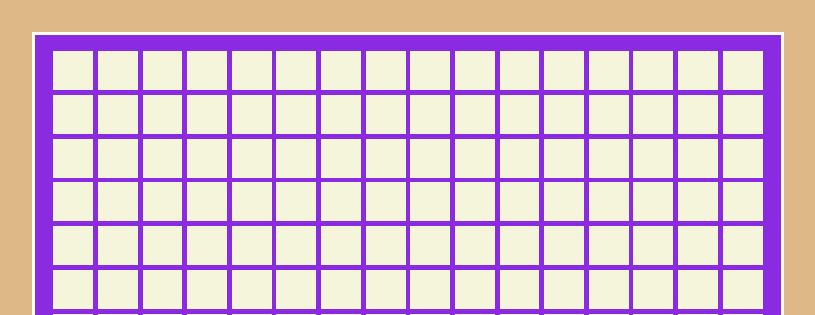
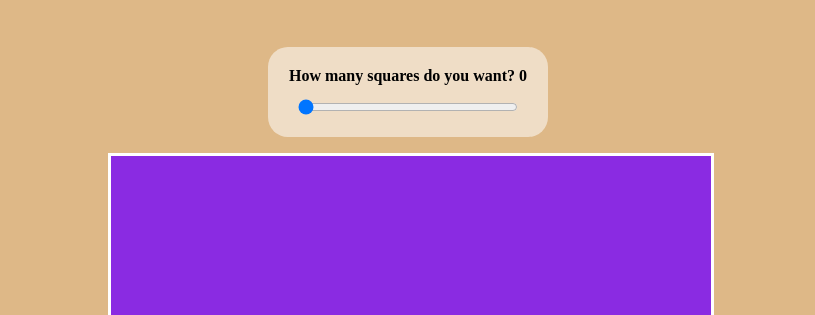
Before and after one commit to josero54/css-grid-with-flexbox, a plain HTML site: page index.html in a window 1280 px wide. Shown: the top 315 px of the page, without its empty margins (232-1047 px from the left). Drawn offline with Linux system fonts and the light colour scheme.

Commit message:
project ended!

```diff
--- a/index.html
+++ b/index.html
@@ -4,11 +4,15 @@
     <meta charset="UTF-8">
     <meta name="viewport" content="width=device-width, initial-scale=1.0">
     <link rel="stylesheet" href="./styles/style.css">
-    <title>Css grid with FlexBox</title>
+    <title>CSS Grid with FlexBox</title>
 </head>
 <body>
-    <div class="main_container" id="main">
-
+    <div id="size">
+        <label for="range_size" id="title">How many squares do you want?</label>
+        <input type="range" name="size" min="0" max="256" id="range_size" value="0">
+    </div>
+    <div class="main-container-wrapper">
+        <div class="main_container" id="main"></div>
     </div>
     <script type="module" src="./scripts/main.js"></script>
 </body>
--- a/scripts/main.js
+++ b/scripts/main.js
@@ -1,8 +1,33 @@
-const fill_grid = function (){
+const fill_grid = function () {
     const main = document.querySelector('#main');
-for (let i = 1; i<=256; i++){
-main.innerHTML += `<div class="pixel"></div>`;
-}
+    const range = document.querySelector('#range_size');
+    const title = document.querySelector('#title');
+
+    // Initial title update
+    title.textContent = `How many squares do you want?  ${range.value}`;
+
+    range.addEventListener('input', () => {
+        const value = parseInt(range.value);
+
+        // Update title in real-time
+        title.textContent = `How many squares do you want?  ${value}`;
+
+        main.innerHTML = ''; // Clear existing pixels
+
+        // Calculate grid dimensions
+        const pixelsPerSide = Math.ceil(Math.sqrt(value));
+
+        // Set grid template
+        main.style.gridTemplateColumns = `repeat(${pixelsPerSide}, 1fr)`;
+        main.style.gridTemplateRows = `repeat(${pixelsPerSide}, 1fr)`;
+
+        // Create pixels
+        for (let i = 0; i < value; i++) {
+            const pixel = document.createElement('div');
+            pixel.className = 'pixel';
+            main.appendChild(pixel);
+        }
+    });
 };
 
 fill_grid();
--- a/styles/style.css
+++ b/styles/style.css
@@ -1,40 +1,55 @@
-*{
-    padding: 0px;
-    margin: 0px;
-}
-
-body, html{
+body, html {
     display: flex;
     flex-direction: column;
     justify-content: center;
     align-items: center;
     background-color: burlywood;
     height: 100%;
-    width: 100vw;
+    width: 100%;
+    margin: 0;
+    padding: 0;
 }
 
-#main{
-    background-color:blueviolet;
-    border: white solid 3px;
-    display: flex;
-    flex-direction: row;
-    justify-content: space-evenly;
-    flex-grow: 1;
-    align-items:flex-start;
-    flex-wrap: wrap;
-    width: 350x;
-    height: 350px;
-    margin: 2em;
-    padding: 1em;
-    gap: 2.8px;
-    overflow:auto;
+.main-container-wrapper {
+    width: 90vmin;
+    height: 90vmin;
+    max-width: 600px;
+    max-height: 600px;
+    margin: 1em;
 }
 
-.pixel{
-    width: 5.6%;
-    height: 5.6%;
+#main {
+    background-color: blueviolet;
+    border: white solid 3px;
+    display: grid;
+    width: 100%;
+    height: 100%;
+    overflow: hidden;
+    gap: 1px;
+}
+
+.pixel {
+    box-sizing: border-box;
     background-color: beige;
 }
-.pixel:hover{
+
+.pixel:hover {
     background-color: rgb(120, 238, 10);
 }
+
+#size {
+    background-color: rgba(255, 255, 255, 0.53);
+    font-weight: bolder;
+    display: flex;
+    flex-direction: column;
+    justify-content: center;
+    align-items: center;
+    padding: 1.3rem;
+    margin-top: 1rem;
+    border-radius: 20px;
+}
+
+#range_size {
+    margin-top: 1em;
+    width: 220px;
+}
```
